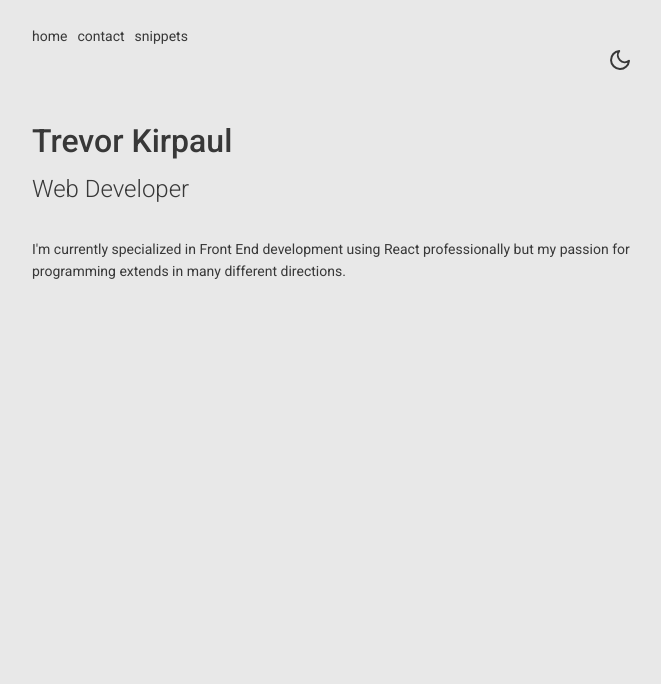
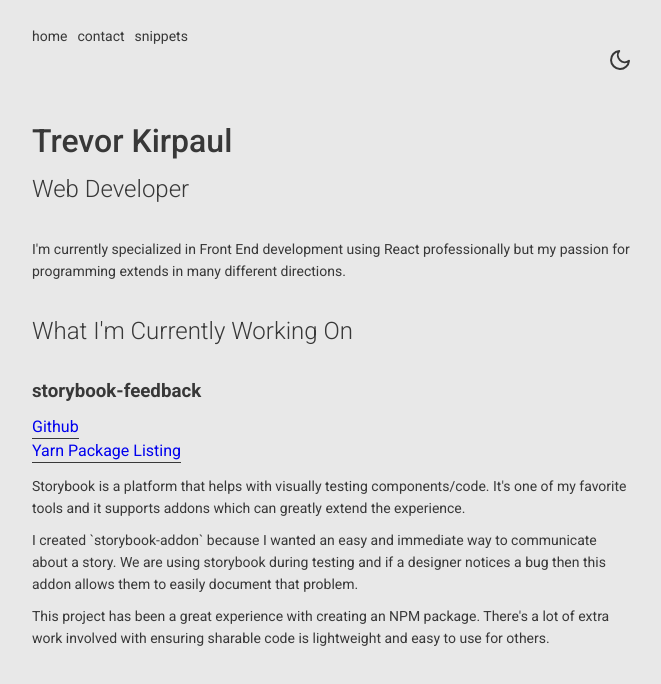
Before and after one commit to trevorkirpaul/portfolio-2019, a React (Create React App) app: page / in a window 1280 px wide. Shown: the top 684 px of the page, without its empty margins (308-969 px from the left). Built offline with nearby package versions, Linux system fonts and the light colour scheme.

Commit message:
updated Home and added Heading

```diff
--- a/package.json
+++ b/package.json
@@ -10,7 +10,7 @@
     "@types/react-dom": "16.8.4",
     "@types/react-router-dom": "^4.3.2",
     "@types/react-syntax-highlighter": "^10.1.0",
-    "@types/styled-components": "^4.1.14",
+    "@types/styled-components": "^4.1.16",
     "ramda": "^0.26.1",
     "react": "^16.8.6",
     "react-dom": "^16.8.6",
@@ -19,8 +19,8 @@
     "react-scripts": "3.0.0",
     "react-spring": "^8.0.20",
     "react-syntax-highlighter": "^10.2.1",
-    "styled-components": "^4.2.0",
-    "typescript": "3.4.4"
+    "styled-components": "^4.3.2",
+    "typescript": "^3.5.2"
   },
   "scripts": {
     "start": "react-scripts start",
--- /dev/null
+++ b/src/components/Heading/Heading.tsx
@@ -0,0 +1,23 @@
+import React from 'react'
+
+import * as S from './styles'
+
+export interface HeadingProps {
+  as: React.ElementType
+  children: string
+  className?: any
+}
+
+const Heading = ({ as, children, className }: HeadingProps) => {
+  return (
+    <S.Heading className={className} as={as}>
+      {children}
+    </S.Heading>
+  )
+}
+
+Heading.defaultProps = {
+  as: 'h1'
+}
+
+export default Heading
--- /dev/null
+++ b/src/components/Heading/index.ts
@@ -0,0 +1,3 @@
+import Heading from './Heading'
+
+export default Heading
--- /dev/null
+++ b/src/components/Heading/styles.tsx
@@ -0,0 +1,26 @@
+import React from 'react'
+import styled, { css } from 'styled-components'
+
+import { HeadingProps } from './Heading'
+
+const h2Styles = css`
+  font-weight: 300;
+`
+
+const Heading = styled(({ as: Element, ...props }: HeadingProps) => (
+  <Element {...props} />
+))`
+  color: ${({ theme }) => theme.color.foregroundPrimary};
+  font-family: ${({ theme }) => theme.fontFamily};
+
+  ${({ as }) => {
+    switch (as) {
+      case 'h2':
+        return h2Styles
+      default:
+        return null
+    }
+  }}
+`
+
+export { Heading }
--- a/src/containers/Home/Home.tsx
+++ b/src/containers/Home/Home.tsx
@@ -3,6 +3,10 @@ import React from 'react'
 import Layout from 'components/Layout'
 import TitlePanel from 'components/TitlePanel'
 import Text from 'components/Text'
+import Heading from 'components/Heading'
+import Link from 'components/Link'
+
+import * as S from './styles'
 
 const Home = () => {
   return (
@@ -18,6 +22,56 @@ const Home = () => {
           different directions.
         </Text>
       </Layout.Hero>
+
+      <Layout.Spacer marginTop='15px' marginBottom='35px' />
+
+      <Layout.Hero>
+        <Heading as='h2'>What I'm Currently Working On</Heading>
+      </Layout.Hero>
+
+      <Layout.Spacer marginTop='15px' marginBottom='35px' />
+
+      <Layout.Hero>
+        <Heading as='h3'>storybook-feedback</Heading>
+        <Layout.Spacer marginTop='0px' marginBottom='15px' />
+
+        <Link
+          type='external'
+          url='https://github.com/trevorkirpaul/storybook-feedback'
+        >
+          Github
+        </Link>
+
+        <Layout.Spacer marginTop='0px' marginBottom='5px' />
+
+        <Link
+          type='external'
+          url='https://yarnpkg.com/en/package/storybook-feedback'
+        >
+          Yarn Package Listing
+        </Link>
+
+        <Layout.Spacer marginTop='0px' marginBottom='15px' />
+
+        <S.Text>
+          Storybook is a platform that helps with visually testing
+          components/code. It's one of my favorite tools and it supports addons
+          which can greatly extend the experience.
+        </S.Text>
+
+        <S.Text>
+          I created `storybook-addon` because I wanted an easy and immediate way
+          to communicate about a story. We are using storybook during testing
+          and if a designer notices a bug then this addon allows them to easily
+          document that problem.
+        </S.Text>
+
+        <S.Text>
+          This project has been a great experience with creating an NPM package.
+          There's a lot of extra work involved with ensuring sharable code is
+          lightweight and easy to use for others.
+        </S.Text>
+      </Layout.Hero>
     </Layout>
   )
 }
--- a/src/containers/Home/styles.ts
+++ b/src/containers/Home/styles.ts
@@ -1,14 +1,14 @@
 import styled from 'styled-components'
 
 import Toast from 'components/Toast'
-import Text from 'components/Text'
+import TextBase from 'components/Text'
 import Button from 'components/Button'
 
 const WelcomeToast = styled(Toast)`
   padding: 10px;
 `
 
-const Label = styled(Text)`
+const Label = styled(TextBase)`
   color: #f8f8f8;
 `
 
@@ -20,4 +20,8 @@ const ToastButton = styled(Button)`
   border-radius: 5px;
 `
 
-export { WelcomeToast, Label, ToastButton }
+const Text = styled(TextBase)`
+  margin-bottom: 10px;
+`
+
+export { WelcomeToast, Label, ToastButton, Text }
```
Also changed, not shown: tsconfig.json (+8 -2 lines), 1 other file (tests, documents, lock files or other folders).
